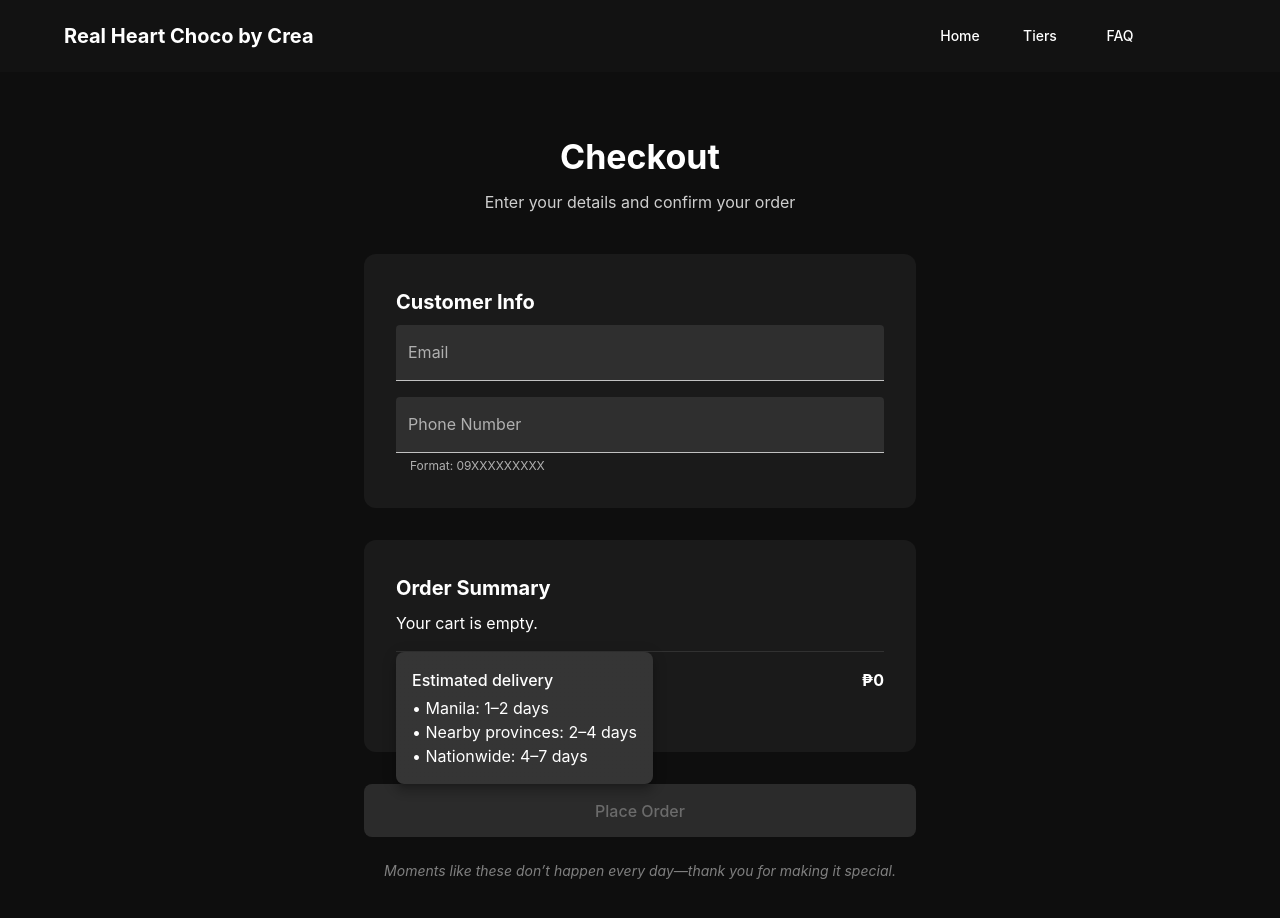
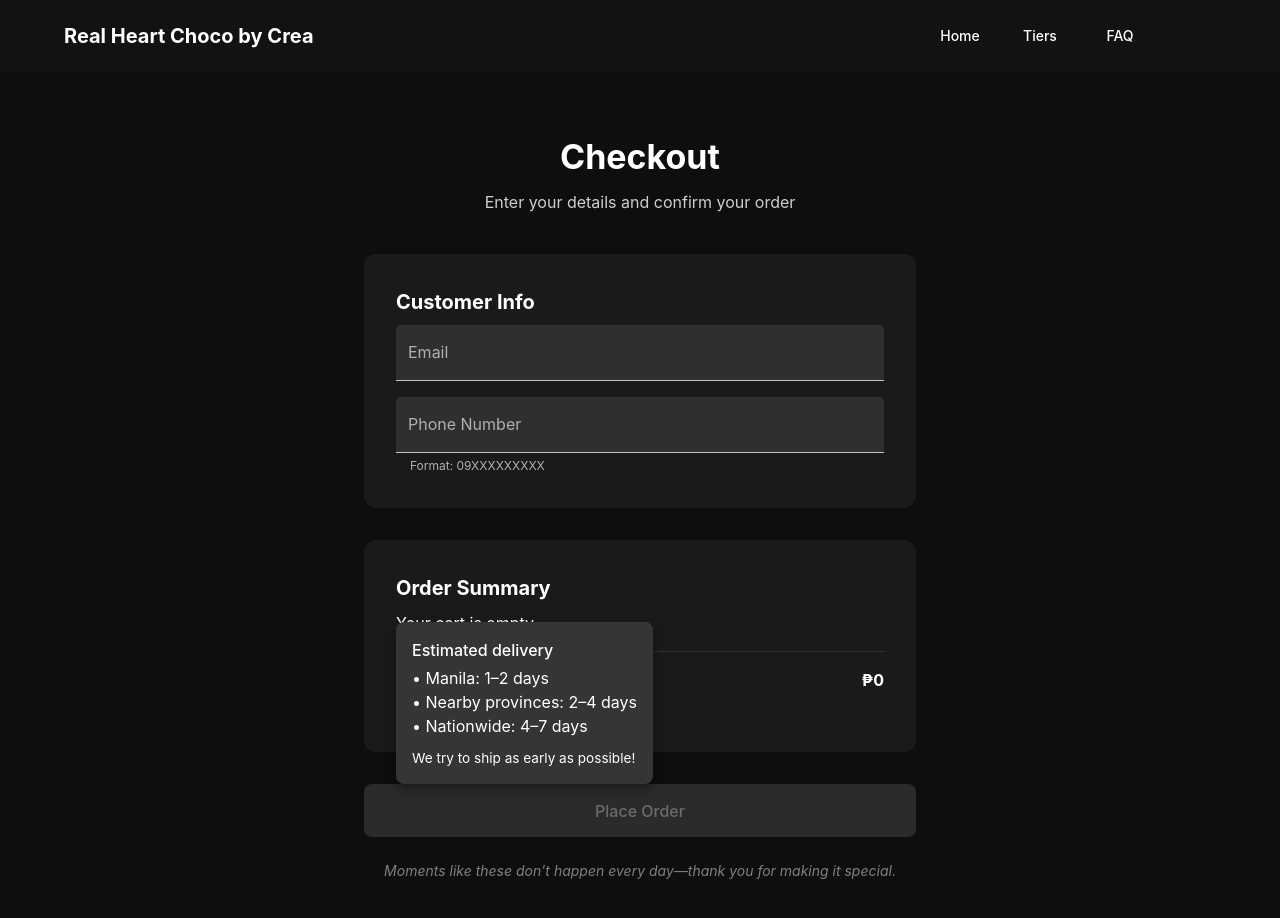
Before and after one commit to PaulChristian2021/realheartchocobycrea, a React (Vite) app: page /checkout in a window 1280 px wide. Both pictures are taken after a click on the element "Free shipping". Shown: the top 918 px of the page. Built offline with nearby package versions, Linux system fonts and the light colour scheme; some icons are missing.

Commit message:
Shipping note

```diff
--- a/src/components/FreeShippingInfo.jsx
+++ b/src/components/FreeShippingInfo.jsx
@@ -72,6 +72,12 @@ export default function FreeShippingInfo() {
         <Typography>• Manila: 1–2 days</Typography>
         <Typography>• Nearby provinces: 2–4 days</Typography>
         <Typography>• Nationwide: 4–7 days</Typography>
+        <Typography
+          variant="subtext"
+          sx={{ display: "block", marginTop: "10px" }}
+        >
+          We try to ship as early as possible!
+        </Typography>
       </Popover>
     </>
   );
```
